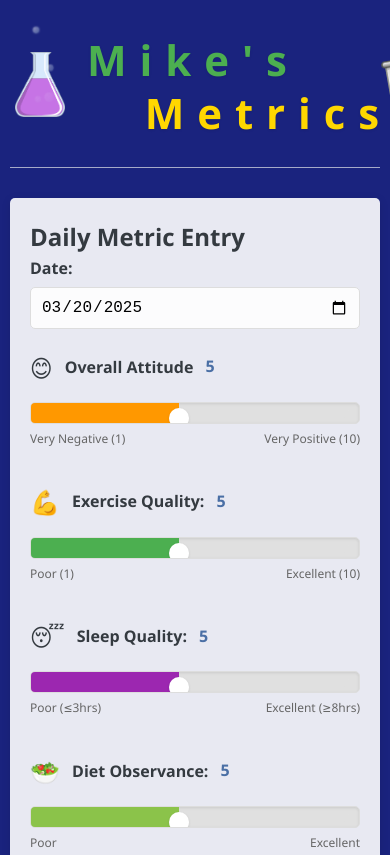
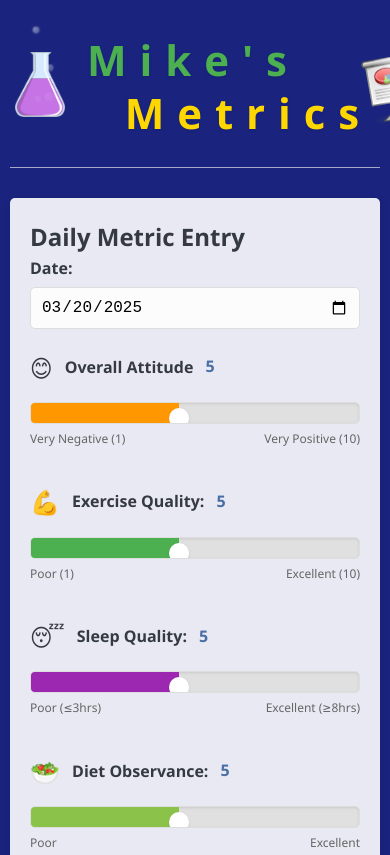
Before and after one commit to MMillen11/Mike-s-Moods, a plain HTML site: page index.html in a window 390 px wide. Shown: the top 855 px of the page. Drawn offline with nearby package versions, Linux system fonts and the light colour scheme; no server answers.

Commit message:
title shift

```diff
--- a/frontend/css/styles.css
+++ b/frontend/css/styles.css
@@ -755,12 +755,12 @@ footer {
     }
     /* First line (Mike's) shifted left */
 .title-line:first-child {
-    padding-right: 75px;
+    padding-right: 55px;
 }
 
 /* Second line (Metrics) shifted right */
 .title-line:last-child {
-    padding-left: 75px;
+    padding-left: 55px;
 }
 
     .title-line {
```
